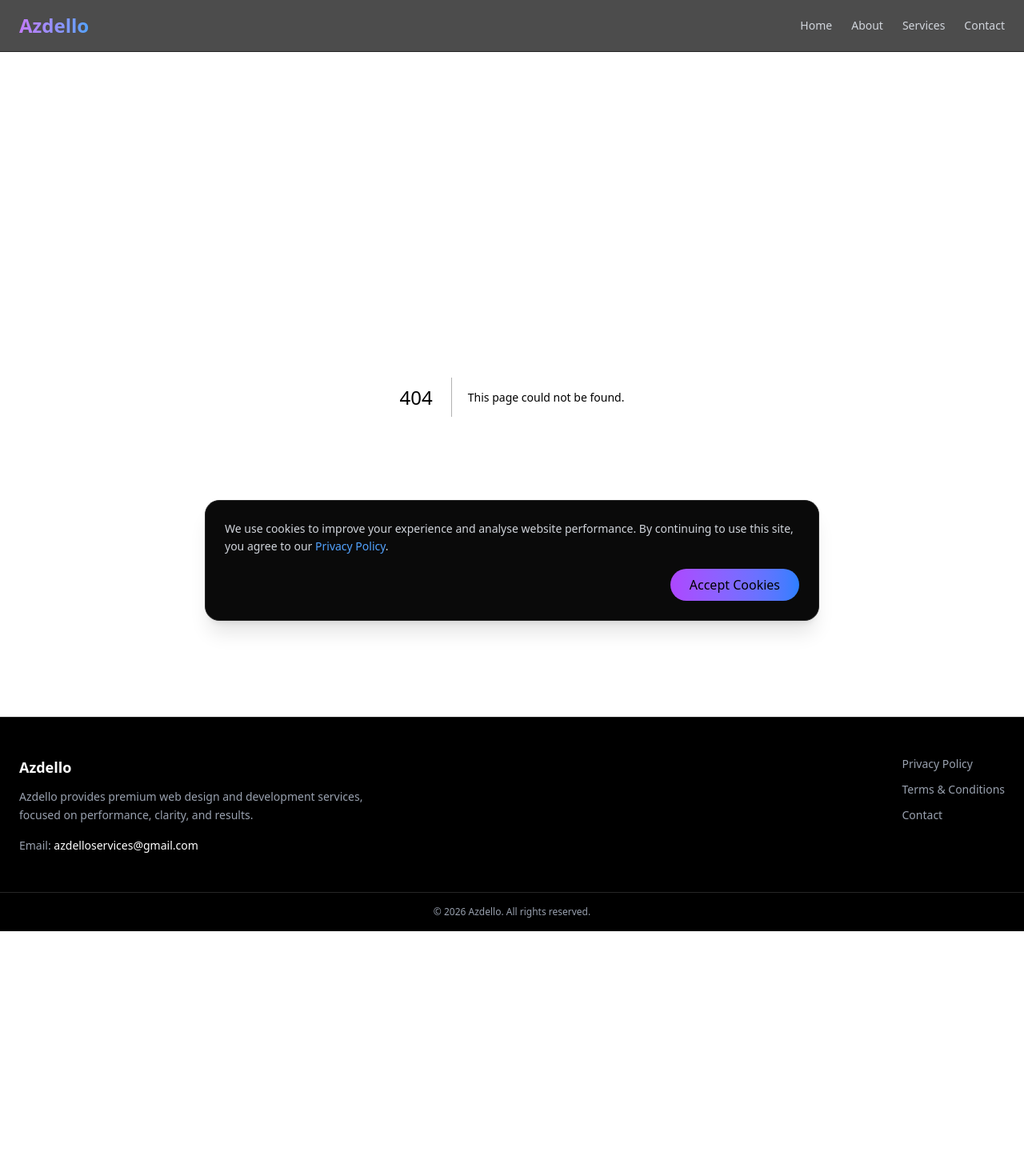
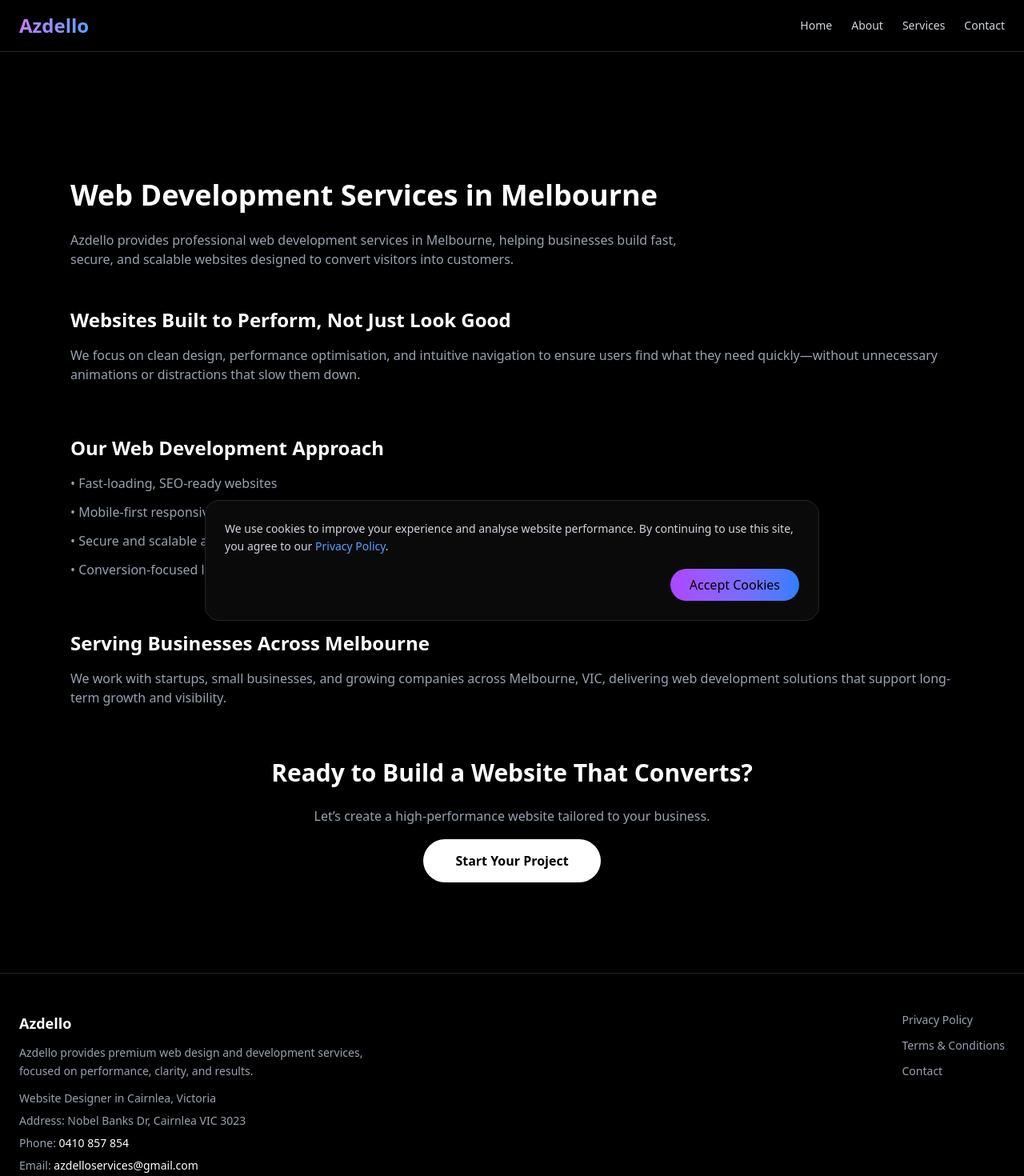
Before and after one commit to azdello/Azdello, a Next.js app: page /web-development in a window 1280 px wide. Before the commit this address had no page. Shown: the top 1470 px of the page at 80% size. Before the commit the page ends 1164 px from the top, so only its background shows below. Built offline with nearby package versions, Linux system fonts and the light colour scheme.

Commit message:
Add LocalBusiness schema for local SEO

```diff
--- a/app/components/Footer.tsx
+++ b/app/components/Footer.tsx
@@ -12,12 +12,36 @@ export default function Footer() {
           <h3 className="text-white font-semibold text-lg mb-3">
             Azdello
           </h3>
+
+          {/* EXISTING DESCRIPTION */}
           <p className="text-sm leading-relaxed max-w-md">
             Azdello provides premium web design and development services,
             focused on performance, clarity, and results.
           </p>
 
-          <p className="text-sm mt-4">
+          {/* ✅ ADDED: BUSINESS CATEGORY + LOCATION */}
+          <p className="text-sm mt-3">
+            Website Designer in Cairnlea, Victoria
+          </p>
+
+          {/* ✅ ADDED: ADDRESS (GBP MATCH) */}
+          <p className="text-sm mt-2">
+            Address: Nobel Banks Dr, Cairnlea VIC 3023
+          </p>
+
+          {/* ✅ ADDED: PHONE (CLICKABLE) */}
+          <p className="text-sm mt-2">
+            Phone:{" "}
+            <a
+              href="tel:0410857854"
+              className="text-white hover:underline"
+            >
+              0410 857 854
+            </a>
+          </p>
+
+          {/* EXISTING EMAIL */}
+          <p className="text-sm mt-2">
             Email:{" "}
             <a
               href="mailto:azdelloservices@gmail.com"
--- a/app/contact/page.tsx
+++ b/app/contact/page.tsx
@@ -7,6 +7,11 @@ import { motion, AnimatePresence } from "framer-motion";
 const fadeUp = {
   hidden: { opacity: 0, y: 40 },
   visible: { opacity: 1, y: 0 },
+};
+export const metadata = {
+  title: "Contact Azdello – Web Development Melbourne",
+  description:
+    "High-performance web development services in Melbourne. Fast, secure, and conversion-focused websites."
 };
 
 export default function ContactPage() {
--- a/app/layout.tsx
+++ b/app/layout.tsx
@@ -34,12 +34,14 @@ export const metadata: Metadata = {
     locale: "en_AU",
     type: "website",
   },
+
   twitter: {
     card: "summary_large_image",
     title: "Azdello | Web Design & SEO",
     description: "High-performance websites for growing businesses.",
     images: ["/og-image.png"],
   },
+
   robots: {
     index: true,
     follow: true,
@@ -53,6 +55,35 @@ export default function RootLayout({
 }) {
   return (
     <html lang="en">
+      <head>
+        {/* Local Business Schema for Google SEO */}
+        <script
+          type="application/ld+json"
+          dangerouslySetInnerHTML={{
+            __html: JSON.stringify({
+              "@context": "https://schema.org",
+              "@type": "LocalBusiness",
+              name: "Azdello",
+              url: "https://azdello.com",
+              logo: "https://azdello.com/favicon-2026.png",
+              telephone: "+61410857854",
+              address: {
+                "@type": "PostalAddress",
+                streetAddress: "Nobel Banks Dr",
+                addressLocality: "Cairnlea",
+                addressRegion: "VIC",
+                postalCode: "3023",
+                addressCountry: "AU",
+              },
+              areaServed: {
+                "@type": "AdministrativeArea",
+                name: "Melbourne",
+              },
+            }),
+          }}
+        />
+      </head>
+
       <body className="bg-black text-white antialiased">
         <Navbar />
         <main className="pt-24">{children}</main>
--- a/app/page.tsx
+++ b/app/page.tsx
@@ -30,6 +30,11 @@ const popHighlight: Variants = {
       ease: "easeOut", // ✅ FIX
     },
   },
+};
+export const metadata = {
+  title: "Web Development Melbourne | Azdello",
+  description:
+    "High-performance web development services in Melbourne. Fast, secure, and conversion-focused websites."
 };
 
 
--- a/app/services/page.tsx
+++ b/app/services/page.tsx
@@ -6,6 +6,11 @@ import { motion } from "framer-motion";
 const fadeUp = {
   hidden: { opacity: 0, y: 40 },
   visible: { opacity: 1, y: 0 },
+};
+export const metadata = {
+  title: "Web Development & SEO Services Melbourne",
+  description:
+    "High-performance web development services in Melbourne. Fast, secure, and conversion-focused websites."
 };
 
 export default function ServicesPage() {
--- /dev/null
+++ b/app/web-development/page.tsx
@@ -0,0 +1,78 @@
+import Link from "next/link";
+
+export const metadata = {
+  title: "Web Development Melbourne | High-Performance Websites – Azdello",
+  description:
+    "Professional web development services in Melbourne. Fast, secure, and conversion-focused websites built to grow your business."
+};
+
+export default function WebDevelopmentPage() {
+  return (
+    <main className="max-w-6xl mx-auto px-6 py-32">
+
+      {/* H1 */}
+      <h1 className="text-4xl font-bold mb-6">
+        Web Development Services in Melbourne
+      </h1>
+
+      <p className="text-gray-400 max-w-3xl mb-12">
+        Azdello provides professional web development services in Melbourne,
+        helping businesses build fast, secure, and scalable websites designed
+        to convert visitors into customers.
+      </p>
+
+      {/* Section */}
+      <section className="mb-16">
+        <h2 className="text-2xl font-semibold mb-4">
+          Websites Built to Perform, Not Just Look Good
+        </h2>
+        <p className="text-gray-400">
+          We focus on clean design, performance optimisation, and intuitive
+          navigation to ensure users find what they need quickly—without
+          unnecessary animations or distractions that slow them down.
+        </p>
+      </section>
+
+      {/* Benefits */}
+      <section className="mb-16">
+        <h2 className="text-2xl font-semibold mb-4">
+          Our Web Development Approach
+        </h2>
+        <ul className="space-y-3 text-gray-400">
+          <li>• Fast-loading, SEO-ready websites</li>
+          <li>• Mobile-first responsive design</li>
+          <li>• Secure and scalable architecture</li>
+          <li>• Conversion-focused layouts</li>
+        </ul>
+      </section>
+
+      {/* Local relevance */}
+      <section className="mb-16">
+        <h2 className="text-2xl font-semibold mb-4">
+          Serving Businesses Across Melbourne
+        </h2>
+        <p className="text-gray-400">
+          We work with startups, small businesses, and growing companies across
+          Melbourne, VIC, delivering web development solutions that support
+          long-term growth and visibility.
+        </p>
+      </section>
+
+      {/* CTA */}
+      <section className="text-center">
+        <h2 className="text-3xl font-bold mb-6">
+          Ready to Build a Website That Converts?
+        </h2>
+        <p className="text-gray-400 mb-8">
+          Let’s create a high-performance website tailored to your business.
+        </p>
+        <Link
+          href="/contact"
+          className="bg-white text-black px-10 py-4 rounded-full font-semibold"
+        >
+          Start Your Project
+        </Link>
+      </section>
+    </main>
+  );
+}
```
